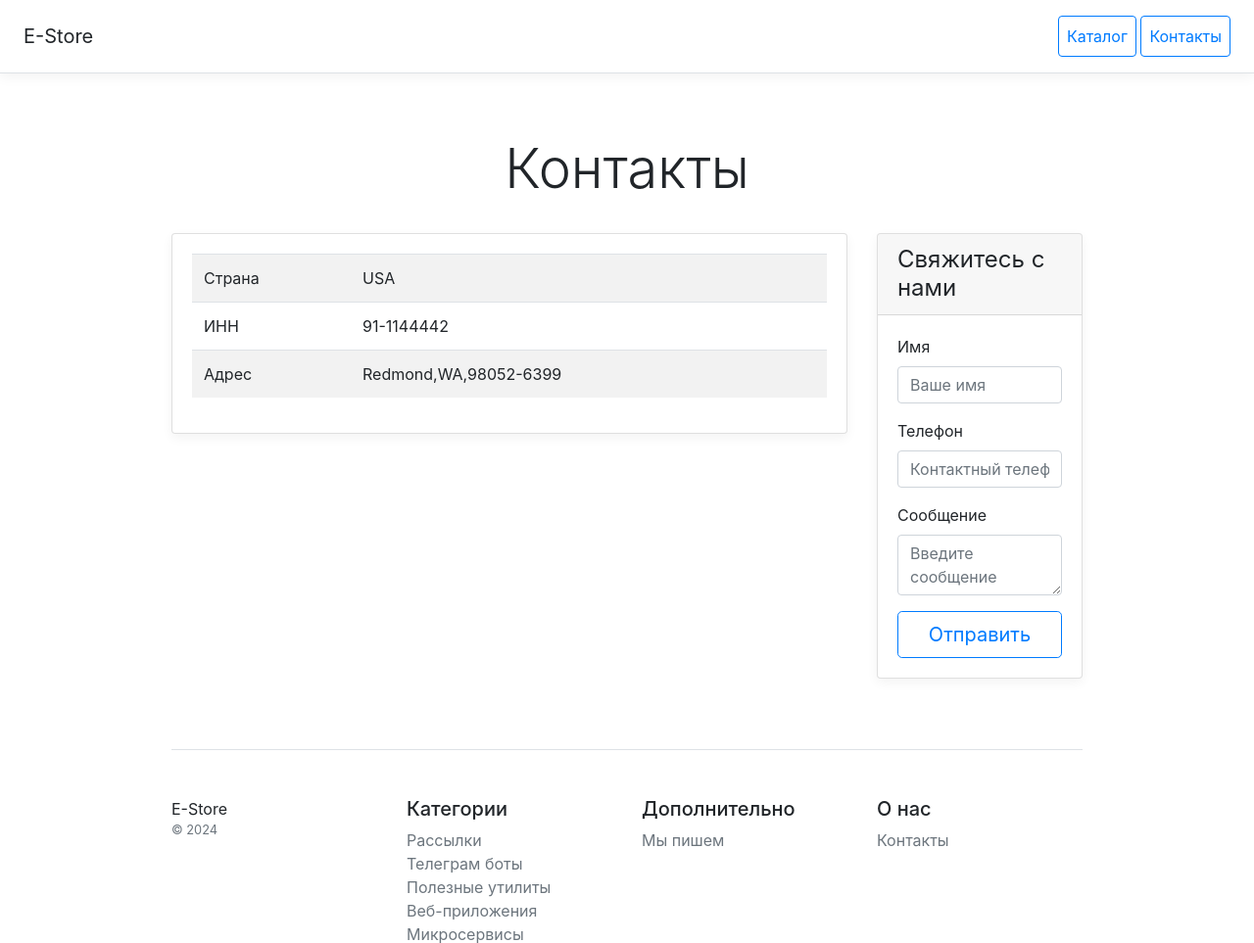
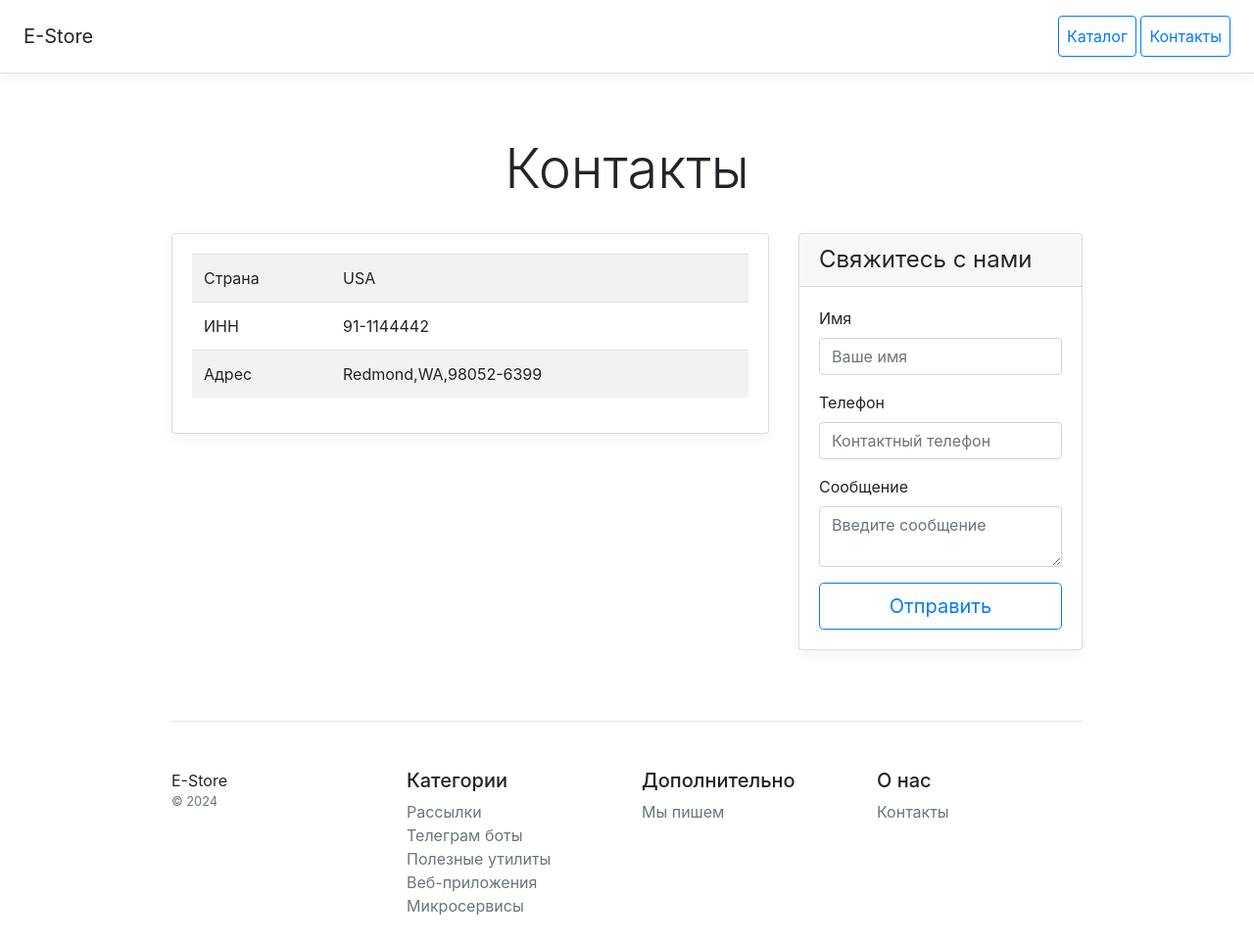
Before and after one commit to Kettariec/electronics_store_django, a Django app: page /contacts/ in a window 1280 px wide. Shown: the top 963 px of the page at 98% size. After the commit the page ends 934 px from the top, so only its background shows below. Run offline with Django 5.2, Linux system fonts and the light colour scheme; some libraries are stand-ins or nearby versions.

Commit message:
corrected the form

```diff
--- a/catalog/templates/catalog/contacts.html
+++ b/catalog/templates/catalog/contacts.html
@@ -7,7 +7,7 @@
 
 <div class="container">
     <div class="row text-start">
-        <div class="col-lg-9 col-md-6 col-sm-12">
+        <div class="col-lg-8 col-md-6 col-sm-12">
             <div class="card mb-4 box-shadow">
                 <div class="card-body">
                     <table class="table table-striped">
@@ -27,7 +27,7 @@
                 </div>
             </div>
         </div>
-        <div class="col-lg-3 col-md-6 col-sm-12">
+        <div class="col-lg-4 col-md-6 col-sm-12">
             <div class="card mb-4 box-shadow">
                 <div class="card-header">
                     <h4 class="my-0 font-weight-normal">Свяжитесь с нами</h4>
--- a/catalog/views.py
+++ b/catalog/views.py
@@ -3,6 +3,7 @@ from catalog.models import Product
 
 
 def home(request):
+    """Контроллер домашней страницы"""
     product_list = Product.objects.all()
     context = {
         'object_list': product_list,
@@ -12,6 +13,7 @@ def home(request):
 
 
 def contacts(request):
+    """Контроллер страницы контактов"""
     if request.method == 'POST':
         # в переменной request хранится информация о методе, который отправлял пользователь
         name = request.POST.get('name')
```
